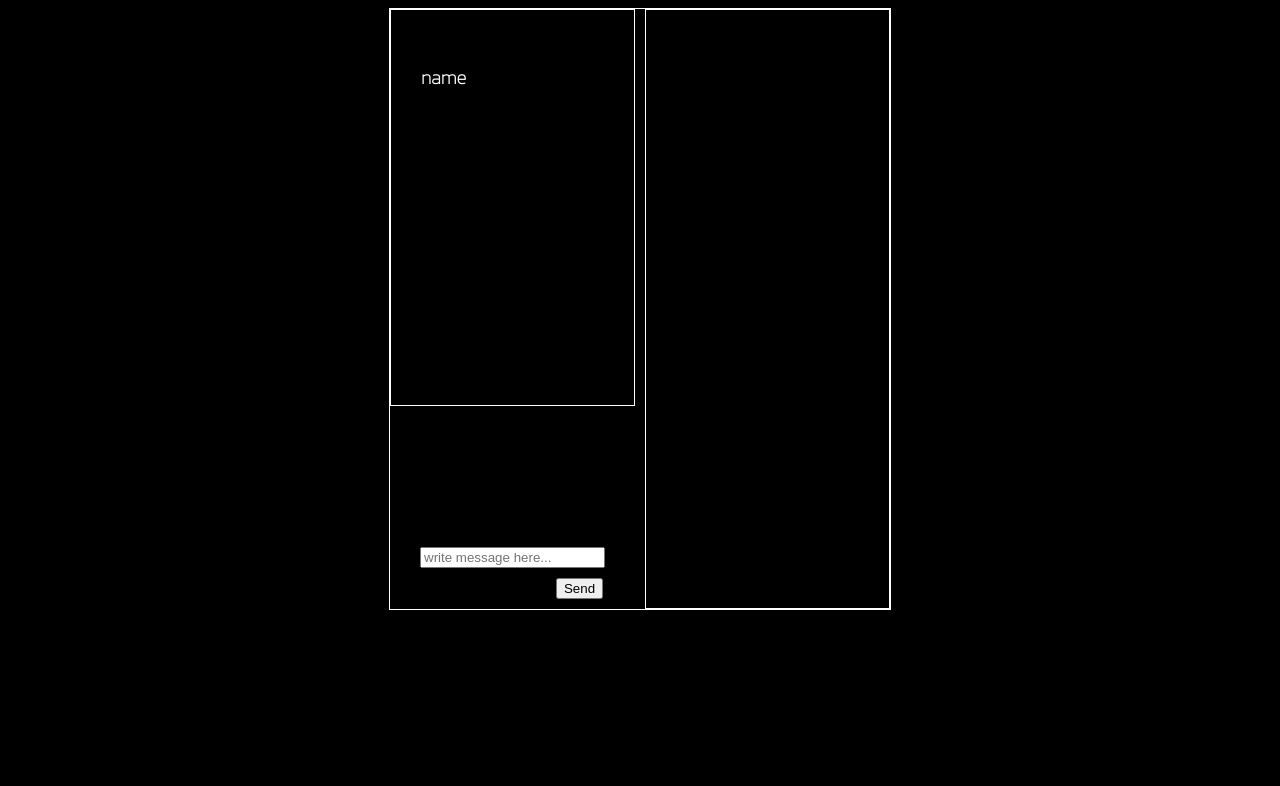
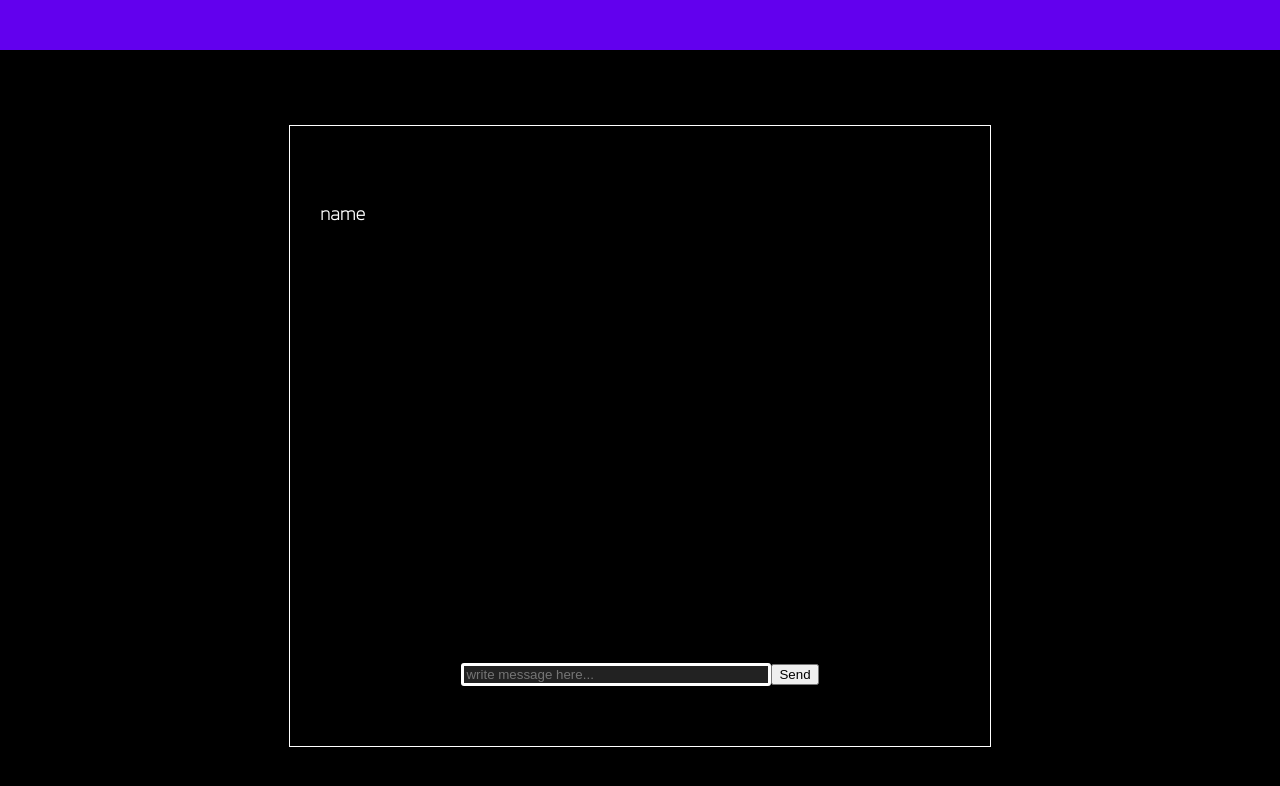
Before and after one commit to Yawp-Chat/Yawp, a React app: page /home in a window 1280 px wide. Shown: the top 786 px of the page. Built offline with nearby package versions, Linux system fonts and the light colour scheme; no server answers.

Commit message:
More styling

```diff
--- a/src/client/components/App.jsx
+++ b/src/client/components/App.jsx
@@ -10,6 +10,8 @@ import '../containers/style/chat.css'
 function App() {
   /** use state to keep track of whether or not we are connected to server */
   return (
+    <div className="main">
+      <header />
       <div className="messageContainer">
         <BrowserRouter>
           <Routes>
@@ -17,6 +19,7 @@ function App() {
             <Route path="/home" element={<ChatContainer />} />
           </Routes>
         </BrowserRouter>
+      </div>
     </div>
   );
 }
--- a/src/client/containers/style/chat.css
+++ b/src/client/containers/style/chat.css
@@ -3,6 +3,19 @@
 body{
   background-color: #000;
   color: white;
+  box-sizing: border-box;
+  width: 100%;
+  height: 100%;
+  margin: 0;
+  padding: 0;
+  overflow: hidden;
+}
+
+header{
+  height: 50px;
+  width: 100%;
+  background: #6200ee;
+  margin-bottom: 75px;
 }
 
 ul {
@@ -20,13 +33,12 @@ ul {
 }
 
 
-.chatContainer {
-  height: 75vh;
+/* .chatContainer {
 
   display: grid;
   grid-template-columns: 1fr 1fr;
   grid-template-rows: 1fr 1fr 1fr;
-  gap: 10px 10px;
+  gap: 0px 0px;
   border: 1px solid white;
   grid-auto-flow: row;
   grid-template-areas:
@@ -34,37 +46,74 @@ ul {
     'userBox chat'
     'message chat';
 
+} */
+
+.chatContainer {
+  border: 1px solid white;
+  display: grid;
+  padding: 30px;
+  grid-template-columns: 0.6fr 1.4fr;
+  grid-template-rows: 1fr 0.9fr 1.1fr 0.5fr;
+  grid-auto-rows: 1fr;
+  gap: 0px 0px;
+  height: 70vh;
+  width: 50%;
+  grid-auto-flow: row;
+  grid-template-areas:
+    "users chat"
+    "users chat"
+    "users chat"
+    "message message";
 }
 
-.userBox {
-  grid-area: userBox;
-  border: 1px solid white;
+
+
+.users {
+  grid-area: users;
+  border-right: 1px solid white;
   padding: 10px 30px 10px 30px;
-  background-color: black;
+  /* background-color: black; */
+  color: black;
+  /* background-color: aquamarine; */
 }
 
 .chat {
   grid-area: chat;
-  border: 1px solid white;
+  /* border: 1px solid white; */
   padding: 10px 30px 10px 30px;
+
 }
 
 .message {
   grid-area: message;
   /* border: 1px solid white; */
-  padding: 10px 30px 10px 30px;
+  /* padding: 10px 30px 10px 30px; */
   /* overflow-y:
   scroll; */
   align-self: end;
   justify-self: center;
+  padding-bottom: 30px;
+  /* background-color:#6200ee;
+  width: 100%;
+  height: 100%; */
+
 
 }
 
+.chatInput{
+  width: 300px;
+  outline: none;
+  background-color: #222;
+  border: 3px solid white;
+  border-radius: 3px;
+  color: white;
+}
+
 .btn-send{
-  margin-top: 10px;
-  display: block;
-  position: relative;
-  left: 73.5%
+  /* margin-top: 10px; */
+  /* display: block; */
+  /* position: relative; */
+  /* left: 80% */
 }
 
 
```
Lines whose indentation alone changed are shown as unchanged.
